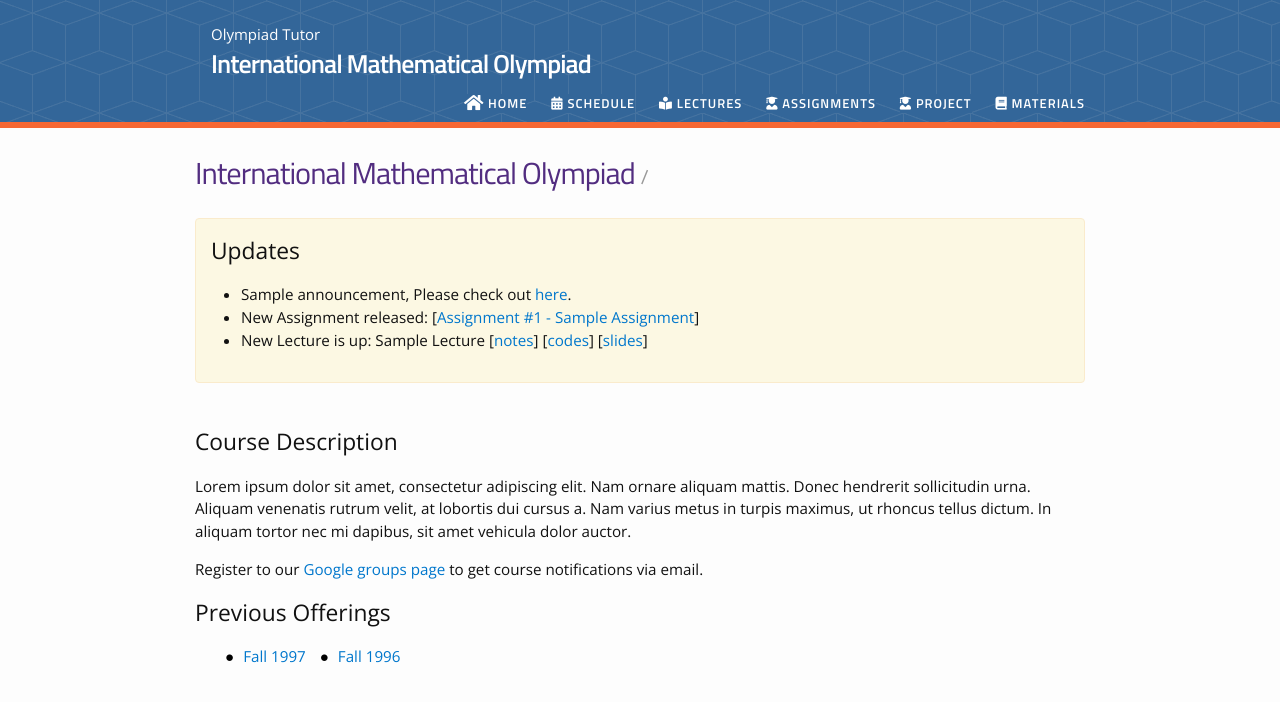
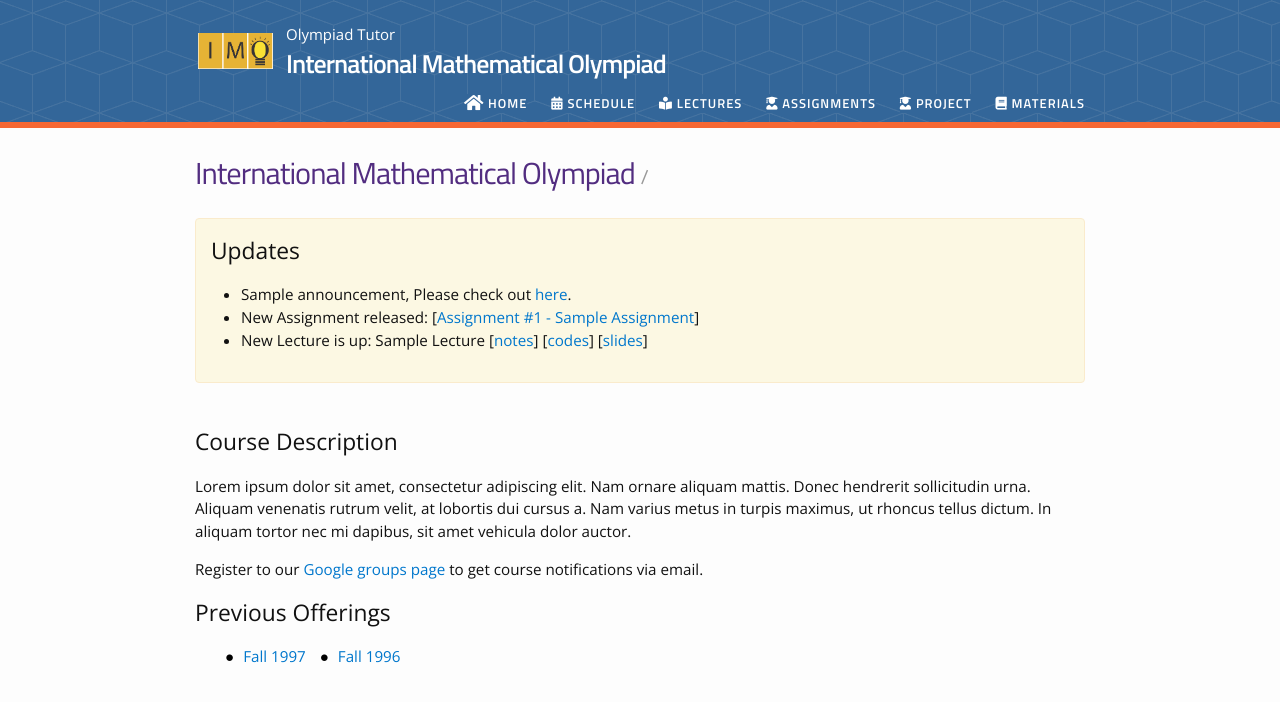
Before and after one commit to olympiadtutor/imo, a Jekyll site: the page built from index.md, in a window 1280 px wide. Shown: the top 702 px of the page. Built offline with Jekyll 4.4.1, drawn with Linux system fonts in a browser that asks for light colours; nearby versions of some CDN libraries.

Commit message:
display logo back

```diff
--- a/_includes/header.html
+++ b/_includes/header.html
@@ -2,7 +2,7 @@
 
   <div class="wrapper" style="z-index: 100;">
       <table><tr>
-          <td><img width="0" src="{{ "/_images/logo.png" | prepend: site.baseurl }}" valign="middle"></td>
+          <td><img width="75" src="{{ "/_images/logo.png" | prepend: site.baseurl }}" valign="middle"></td>
           <td style="padding-left:10px;"><a class="schoolname" style="font-size: 15px;" class="site-title" href="{{ site.schoolurl }}">{{ site.schoolname }}</a>
           <br/>
           <span style="margin-top: -2px;margin-bottom: -10px;" class="site-title"><a href="{{ site.baseurl }}/" title="{{ site.course_name }} / {{ site.course_semester }} - {{ site.schoolname }}"><b>{{ site.course_name }}</a></b></span>
```
